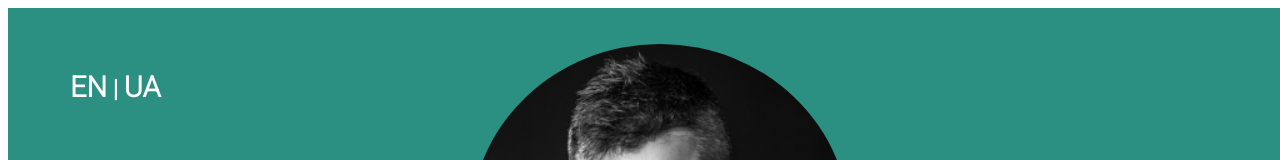
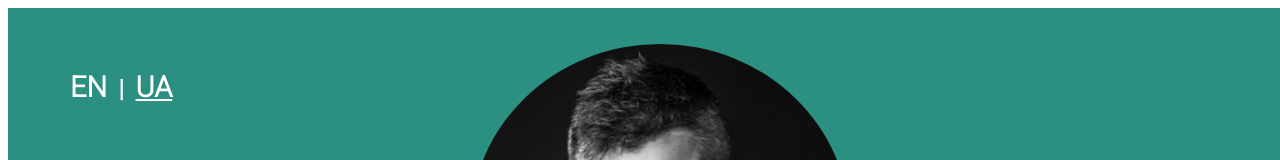
Before and after one commit to Jafar36/myCV, a plain HTML site: page HTML/index_en.html in a window 1280 px wide. Shown: the top 160 px of the page. Drawn offline with Linux system fonts and the light colour scheme.

Commit message:
Update index_en.html

```diff
--- a/HTML/index_en.html
+++ b/HTML/index_en.html
@@ -53,7 +53,7 @@
 
     <header>
 
-        <span class="switch"><a href="index_en.html">EN</a> | <a href="../index.html">UA</a></span>
+        <span class="switch"><a href="index_en.html">EN</a> &nbsp;|&nbsp; <a href="../index.html"><u>UA</u></a></span>
         <h1>
             Dmytro Barinov
         </h1>
```
